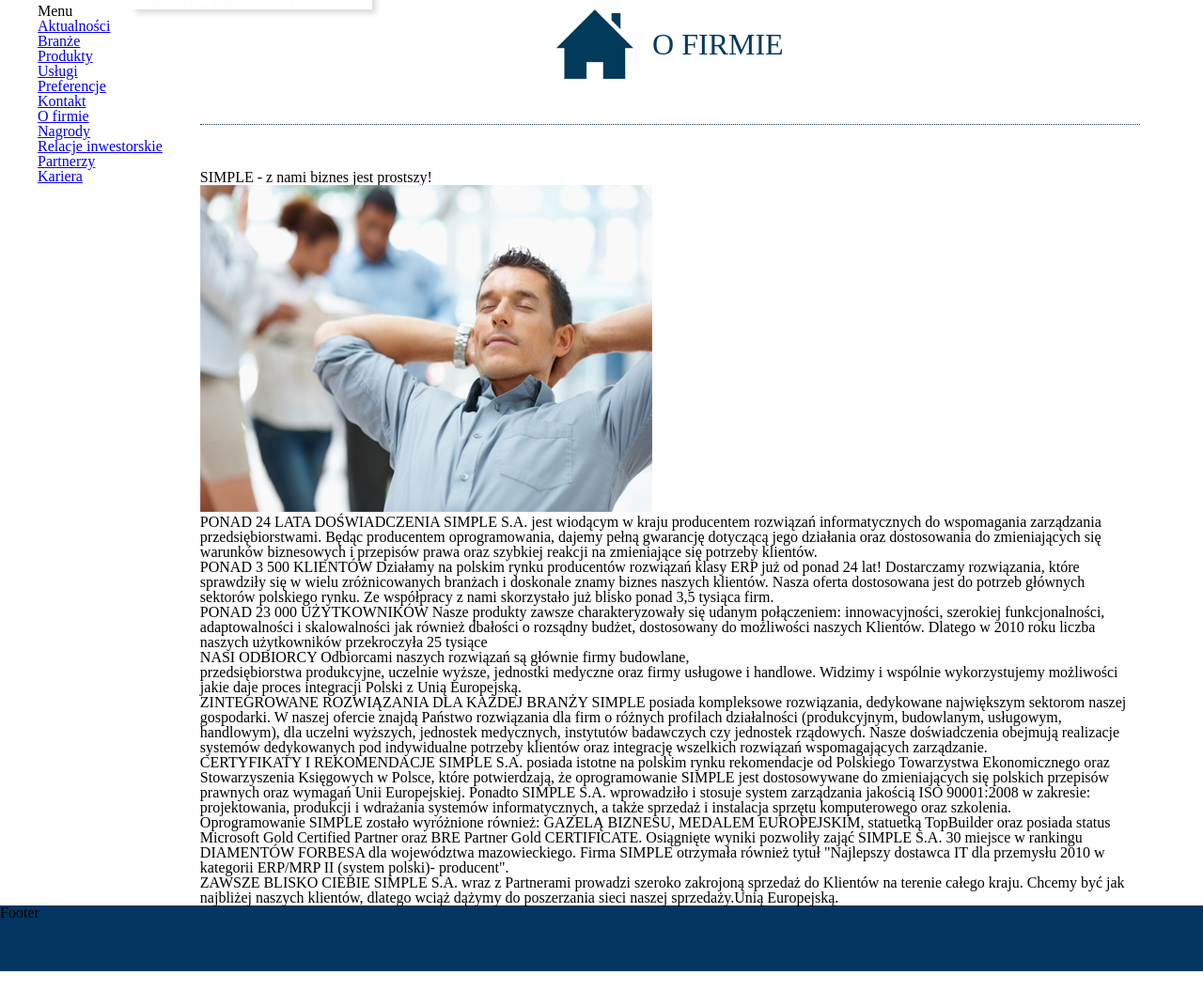
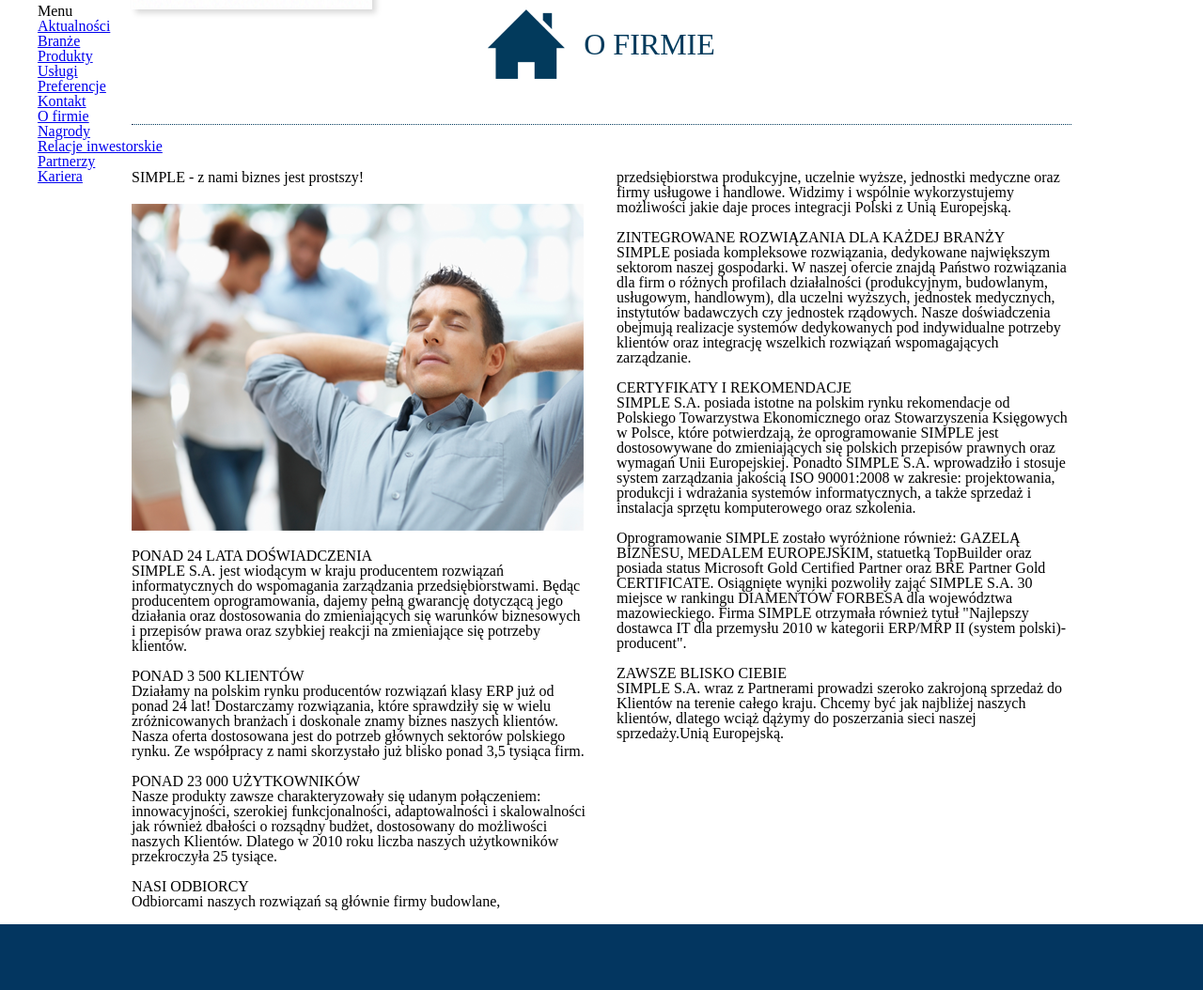
Before and after one commit to Dzesiu12/ideo-recruitment-task, a website built with Parcel: page src/index.html in a window 1280 px wide. Shown: the part 174-1228 px from the top of the page at 94% size. Built offline with nearby package versions, Linux system fonts and the light colour scheme.

Commit message:
main content created

```diff
--- a/src/assets/scss/styles.scss
+++ b/src/assets/scss/styles.scss
@@ -68,6 +68,9 @@
 
 .side-menu {
   padding: 90px 40px 0;
+  position: fixed;
+  left: 0;
+  top: 88px;
 }
 
 .main-content {
@@ -77,6 +80,9 @@
 }
 
 .main-content {
+  display: flex;
+  justify-content: center;
+
   &__header {
     padding-bottom: 48px;
     margin-bottom: 48px;
@@ -84,6 +90,7 @@
     display: flex;
     align-items: center;
     justify-content: center;
+    width: 100%;
 
     &__icon {
       width: 82px;
@@ -97,4 +104,25 @@
     }
   }
 
+  &__columns {
+    display: grid;
+    grid-template-columns: repeat(2, 1fr);
+    grid-column-gap: 2rem;
+    font-size: 1rem;
+
+    &__column {
+      &__title {
+        margin-bottom: 20px;
+      }
+
+      &__image {
+        margin-bottom: 1rem;
+        max-width: 100%;
+      }
+
+      p {
+        margin-bottom:1rem;
+      }
+    }
+  }
 }
--- a/src/index.html
+++ b/src/index.html
@@ -61,43 +61,59 @@
                         <h2 class="main-content__header__title">O firmie</h2>
                     </div>
 
+                 <div class="main-content__columns">
+                    <div class="main-content__columns__column">
+                        <h2 class="main-content__columns__column__title">SIMPLE - z nami biznes jest prostszy!</h2>
+                        <img class="main-content__columns__column__image" src="assets/img/main.png" alt="odpoczynek w pracy">
 
-                    <div class="main-column">
-                        <h2>SIMPLE - z nami biznes jest prostszy!</h2>
-                    <img src="assets/img/main.png" alt="odpoczynek w pracy">
-                     <p>PONAD 24 LATA DOŚWIADCZENIA
-                        SIMPLE S.A. jest wiodącym w kraju producentem rozwiązań informatycznych do wspomagania zarządzania przedsiębiorstwami. Będąc producentem oprogramowania, dajemy pełną gwarancję dotyczącą jego działania oraz dostosowania do zmieniających się warunków biznesowych i przepisów prawa oraz szybkiej reakcji na zmieniające się potrzeby klientów.</p>
+                        <h3>PONAD 24 LATA DOŚWIADCZENIA</h3>
+                        <p>
+                            SIMPLE S.A. jest wiodącym w kraju producentem rozwiązań informatycznych do wspomagania zarządzania przedsiębiorstwami. Będąc producentem oprogramowania, dajemy pełną gwarancję dotyczącą jego działania oraz dostosowania do zmieniających się warunków biznesowych i przepisów prawa oraz szybkiej reakcji na zmieniające się potrzeby klientów.
+                        </p>
 
-                     <p>PONAD 3 500 KLIENTÓW
-                        Działamy na polskim rynku producentów rozwiązań klasy ERP już od ponad 24 lat! Dostarczamy rozwiązania, które sprawdziły się w wielu zróżnicowanych branżach i doskonale znamy biznes naszych klientów. Nasza oferta dostosowana jest do potrzeb głównych sektorów polskiego rynku. Ze współpracy z nami skorzystało już blisko ponad 3,5 tysiąca firm.</p>
+                        <h3>PONAD 3 500 KLIENTÓW</h3>
+                        <p>
+                            Działamy na polskim rynku producentów rozwiązań klasy ERP już od ponad 24 lat! Dostarczamy rozwiązania, które sprawdziły się w wielu zróżnicowanych branżach i doskonale znamy biznes naszych klientów. Nasza oferta dostosowana jest do potrzeb głównych sektorów polskiego rynku. Ze współpracy z nami skorzystało już blisko ponad 3,5 tysiąca firm.
+                        </p>
 
-                     <p>PONAD 23 000 UŻYTKOWNIKÓW
-                        Nasze produkty zawsze charakteryzowały się udanym połączeniem: innowacyjności, szerokiej funkcjonalności, adaptowalności i skalowalności jak również dbałości o rozsądny budżet, dostosowany do możliwości naszych Klientów. Dlatego w 2010 roku liczba naszych użytkowników przekroczyła 25 tysiące</p>
+                        <h3>PONAD 23 000 UŻYTKOWNIKÓW</h3>
+                        <p>
+                            Nasze produkty zawsze charakteryzowały się udanym połączeniem: innowacyjności, szerokiej funkcjonalności, adaptowalności i skalowalności jak również dbałości o rozsądny budżet, dostosowany do możliwości naszych Klientów. Dlatego w 2010 roku liczba naszych użytkowników przekroczyła 25 tysiące.
+                        </p>
 
-                     <p>NASI ODBIORCY
-                        Odbiorcami naszych rozwiązań są głównie firmy budowlane,</p>
+                        <h3>NASI ODBIORCY</h3>
+                        <p>
+                            Odbiorcami naszych rozwiązań są głównie firmy budowlane,
+                        </p>
                     </div>
-                    <div class="main-column">
-                      <p>przedsiębiorstwa produkcyjne, uczelnie wyższe, jednostki medyczne oraz firmy usługowe i handlowe. Widzimy i wspólnie wykorzystujemy możliwości jakie daje proces integracji Polski z Unią Europejską.
+                    <div class="main-content__columns__column">
+                        <p>przedsiębiorstwa produkcyjne, uczelnie wyższe, jednostki medyczne oraz firmy usługowe i handlowe. Widzimy i wspólnie wykorzystujemy możliwości jakie daje proces integracji Polski z Unią Europejską.
 
-                      <p>ZINTEGROWANE ROZWIĄZANIA DLA KAŻDEJ BRANŻY
-                        SIMPLE posiada kompleksowe rozwiązania, dedykowane największym sektorom naszej gospodarki. W naszej ofercie znajdą Państwo rozwiązania dla firm o różnych profilach działalności (produkcyjnym, budowlanym, usługowym, handlowym), dla uczelni wyższych, jednostek medycznych, instytutów badawczych czy jednostek rządowych.
-                        Nasze doświadczenia obejmują realizacje systemów dedykowanych pod indywidualne potrzeby klientów oraz integrację wszelkich rozwiązań wspomagających zarządzanie.
+                        <h3>ZINTEGROWANE ROZWIĄZANIA DLA KAŻDEJ BRANŻY</h3>
+                        <p>
+                            SIMPLE posiada kompleksowe rozwiązania, dedykowane największym sektorom naszej gospodarki. W naszej ofercie znajdą Państwo rozwiązania dla firm o różnych profilach działalności (produkcyjnym, budowlanym, usługowym, handlowym), dla uczelni wyższych, jednostek medycznych, instytutów badawczych czy jednostek rządowych.
+                            Nasze doświadczenia obejmują realizacje systemów dedykowanych pod indywidualne potrzeby klientów oraz integrację wszelkich rozwiązań wspomagających zarządzanie.
+                        </p>
 
-                      <p>CERTYFIKATY I REKOMENDACJE
-                        SIMPLE S.A. posiada istotne na polskim rynku rekomendacje od Polskiego Towarzystwa Ekonomicznego oraz Stowarzyszenia Księgowych w Polsce, które potwierdzają, że oprogramowanie SIMPLE jest dostosowywane do zmieniających się polskich przepisów prawnych oraz wymagań Unii Europejskiej.  Ponadto SIMPLE S.A. wprowadziło i stosuje system zarządzania jakością ISO 90001:2008 w zakresie: projektowania, produkcji i wdrażania systemów informatycznych, a także  sprzedaż i instalacja sprzętu komputerowego oraz szkolenia.
+                        <h3>CERTYFIKATY I REKOMENDACJE</h3>
+                        <p>
+                            SIMPLE S.A. posiada istotne na polskim rynku rekomendacje od Polskiego Towarzystwa Ekonomicznego oraz Stowarzyszenia Księgowych w Polsce, które potwierdzają, że oprogramowanie SIMPLE jest dostosowywane do zmieniających się polskich przepisów prawnych oraz wymagań Unii Europejskiej.  Ponadto SIMPLE S.A. wprowadziło i stosuje system zarządzania jakością ISO 90001:2008 w zakresie: projektowania, produkcji i wdrażania systemów informatycznych, a także  sprzedaż i instalacja sprzętu komputerowego oraz szkolenia.
+                        </p>
 
-                      <p>Oprogramowanie SIMPLE zostało wyróżnione również: GAZELĄ BIZNESU, MEDALEM EUROPEJSKIM, statuetką TopBuilder oraz posiada status Microsoft Gold Certified Partner oraz BRE Partner Gold CERTIFICATE.  Osiągnięte wyniki pozwoliły zająć SIMPLE S.A. 30 miejsce w rankingu DIAMENTÓW FORBESA dla województwa mazowieckiego. Firma SIMPLE otrzymała również tytuł "Najlepszy dostawca IT dla przemysłu 2010 w kategorii ERP/MRP II (system polski)- producent".
+                        <p>
+                            Oprogramowanie SIMPLE zostało wyróżnione również: GAZELĄ BIZNESU, MEDALEM EUROPEJSKIM, statuetką TopBuilder oraz posiada status Microsoft Gold Certified Partner oraz BRE Partner Gold CERTIFICATE.  Osiągnięte wyniki pozwoliły zająć SIMPLE S.A. 30 miejsce w rankingu DIAMENTÓW FORBESA dla województwa mazowieckiego. Firma SIMPLE otrzymała również tytuł "Najlepszy dostawca IT dla przemysłu 2010 w kategorii ERP/MRP II (system polski)- producent".
+                        </p>
 
-                      <p>ZAWSZE BLISKO CIEBIE
-                        SIMPLE S.A. wraz z Partnerami prowadzi szeroko zakrojoną sprzedaż do Klientów na terenie całego kraju. Chcemy być jak najbliżej naszych klientów, dlatego wciąż dążymy do poszerzania sieci naszej sprzedaży.Unią Europejską.
+                        <h3>ZAWSZE BLISKO CIEBIE</h3>
+                        <p>
+                            SIMPLE S.A. wraz z Partnerami prowadzi szeroko zakrojoną sprzedaż do Klientów na terenie całego kraju. Chcemy być jak najbliżej naszych klientów, dlatego wciąż dążymy do poszerzania sieci naszej sprzedaży.Unią Europejską.
+                        </p>
                     </div>
                 </div>
             </article>
         </main>
 
         <footer class="footer">
-            Footer
         </footer>
     </div>
 </body>
```
